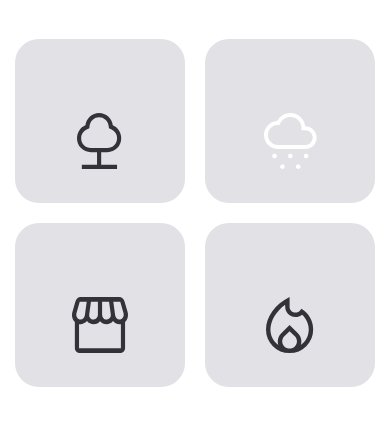
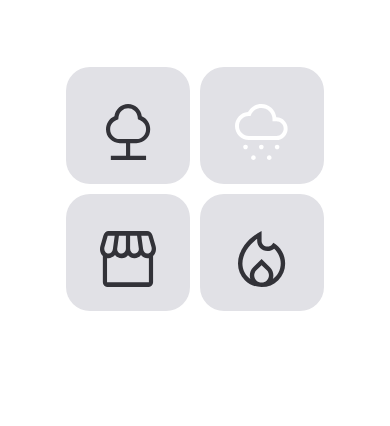
Before and after one commit to MoaraMiranda/focusTimer2.0, a plain HTML site: page index.html in a window 390 px wide. Shown: the part 362-788 px from the top of the page. Drawn offline with Linux system fonts and the light colour scheme.

Commit message:
Media query added

```diff
--- a/styles.css
+++ b/styles.css
@@ -31,7 +31,7 @@ button {
   grid-template-columns: repeat(2, 1fr);
   align-self: center;
   justify-self: center;
-  gap: 20rem;
+  gap: 10rem;
 }
 
 .hide {
@@ -73,14 +73,27 @@ button {
   cursor: pointer;
 }
 
-@media (max-width: 960px) {
+@media (max-width: 960px){
+  body {
+   font-size: 10rem;
+   padding: 5rem;
+  }
+  .page {
+    gap: 5rem;
+  }
+.cards{
+  gap: 1rem;
+}
+}
 
+@media (max-width: 560px) {
   .page {
     display: flex;
     flex-direction: column;
     justify-content: center;
     gap: 7rem;
   }
+
   .cards {
     width: -webkit-fill-available;
   }
```
